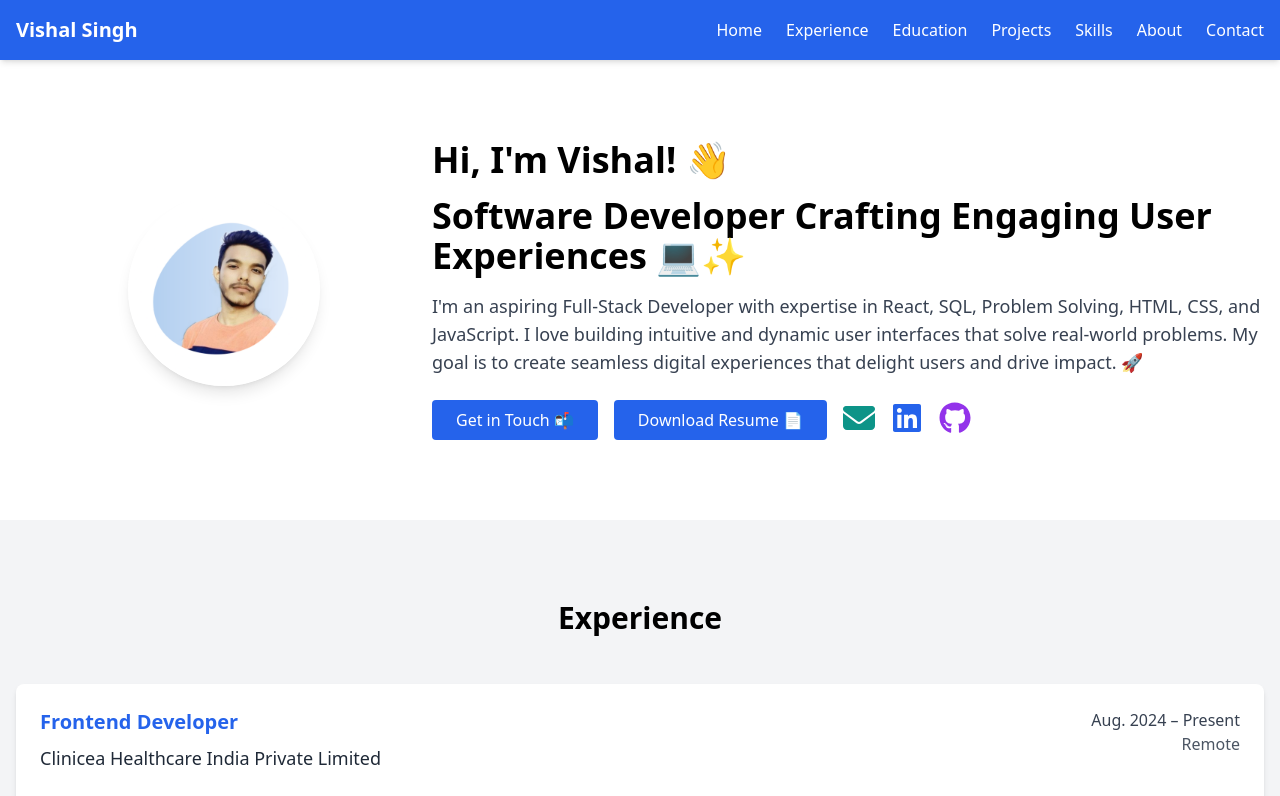
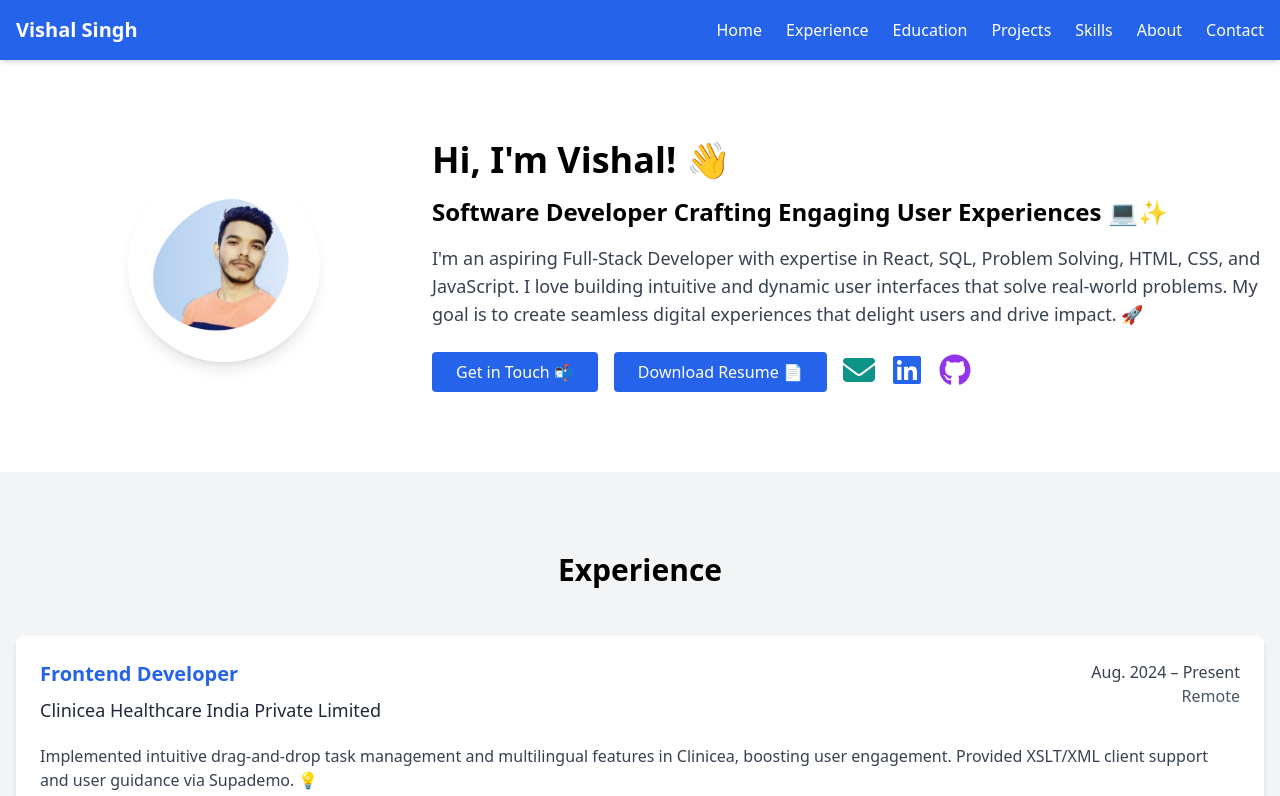
Before and after one commit to Vishal-Kumar-Singh-18/portfolio, a React (Vite) app: page / in a window 1280 px wide. Shown: the top 796 px of the page. Built offline with nearby package versions, Linux system fonts and the light colour scheme.

Commit message:
Update introduction header

```diff
--- a/src/components/Introduction.jsx
+++ b/src/components/Introduction.jsx
@@ -18,7 +18,7 @@ function Introduction() {
           <h2 className="text-2xl sm:text-4xl font-bold mb-4">
             Hi, I'm Vishal! 👋
           </h2>
-          <h2 className="text-2xl sm:text-4xl font-bold mb-4">
+          <h2 className="text-2xl sm:text-2xl font-bold mb-4">
             Software Developer Crafting Engaging User Experiences 💻✨
           </h2>
           <p className="text-base sm:text-lg text-gray-700 mb-6">
```
